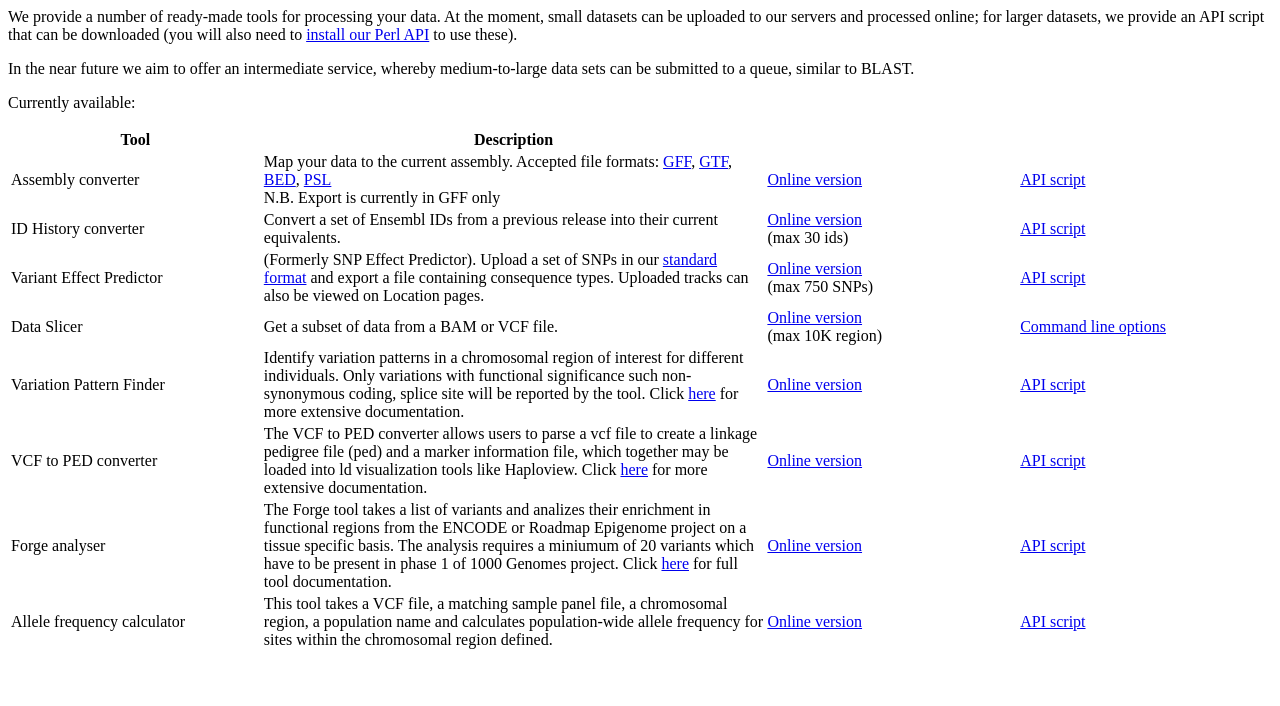
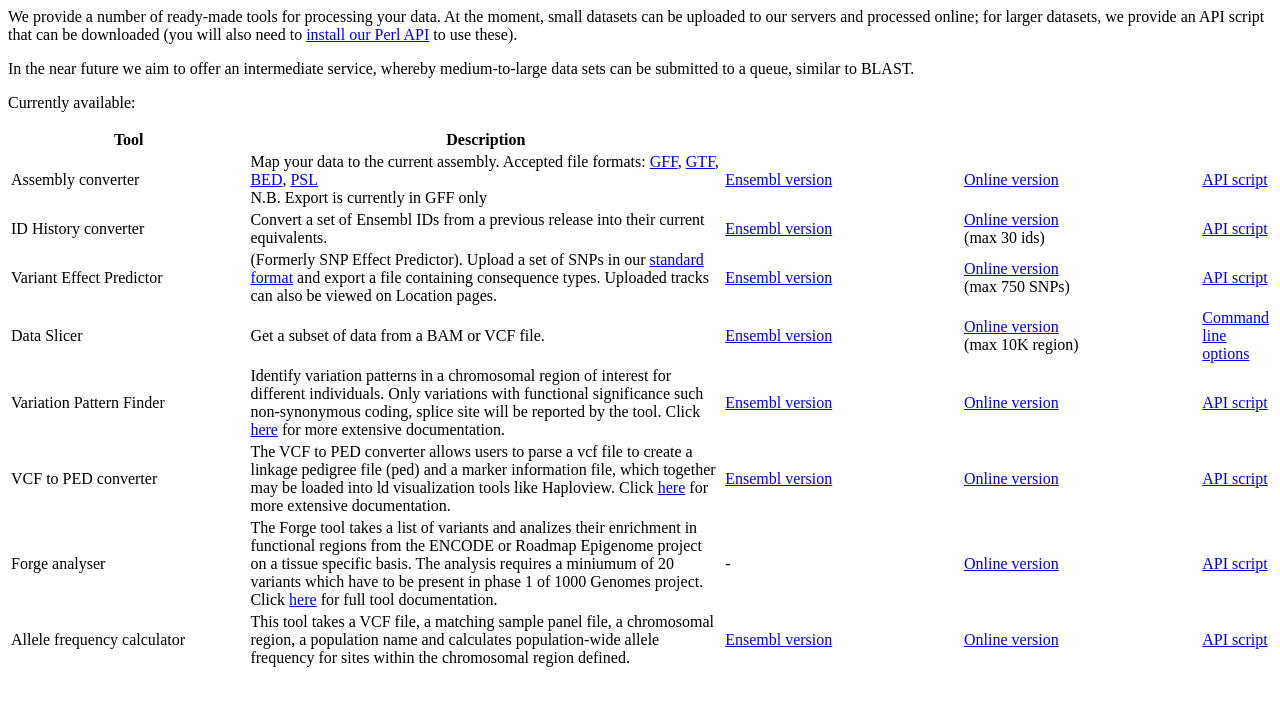
Before and after one commit to EnsemblGenomes/eg-web-g1k, a plain HTML site: page htdocs/tools.html in a window 1280 px wide. Drawn offline with Linux system fonts and the light colour scheme.

Commit message:
Add column for Ensembl tool link in tools table

```diff
--- a/htdocs/tools.html
+++ b/htdocs/tools.html
@@ -14,6 +14,7 @@
   <th style="width:40%">Description</th>
   <th style="width:20%">&nbsp;</th>
   <th style="width:20%">&nbsp;</th>
+  <th style="width:20%">&nbsp;</th>
 </tr>
 
 <tr>
@@ -24,6 +25,7 @@
   <a href="/info/website/upload/bed.html">BED</a>,
   <a href="/info/website/upload/psl.html">PSL</a>
   <br />N.B. Export is currently in GFF only</td>
+  <td><a href="http://grch37.ensembl.org/Homo_sapiens/Tools/AssemblyConverter?db=core" class="modal_link-no">Ensembl version</a></td>
   <td><a href="/[[SPECIESDEFS::ENSEMBL_PRIMARY_SPECIES]]/UserData/SelectFeatures" class="modal_link-no">Online version</a></td>
   <td><a href="ftp://ftp.ensembl.org/pub/misc-scripts/Assembly_mapper_1.0/">API script</a></td>
 </tr>
@@ -31,6 +33,7 @@
 <tr class="bg2">
   <td>ID History converter</td>
   <td>Convert a set of Ensembl IDs from a previous release into their current equivalents.</td>
+  <td><a href="http://grch37.ensembl.org/Homo_sapiens/Tools/IDMapper?db=core" class="modal_link-no">Ensembl version</a></td>
   <td><a href="/[[SPECIESDEFS::ENSEMBL_PRIMARY_SPECIES]]/UserData/UploadStableIDs" class="modal_link-no">Online version</a><br />(max 30 ids)</td>
   <td><a href="ftp://ftp.ensembl.org/pub/misc-scripts/ID_mapper_1.0/">API script</a></td>
 </tr>
@@ -38,18 +41,21 @@
 <tr>
   <td>Variant Effect Predictor</td>
   <td>(Formerly SNP Effect Predictor). Upload a set of SNPs in our <a href="/info/website/upload/var.html">standard format</a> and export a file containing consequence types. Uploaded tracks can also be viewed on Location pages.</td>
+  <td><a href="http://grch37.ensembl.org/Homo_sapiens/Tools/VEP?db=core" class="modal_link-no">Ensembl version</a></td>
   <td><a href="/[[SPECIESDEFS::ENSEMBL_PRIMARY_SPECIES]]/UserData/UploadVariations" class="modal_link-no">Online version</a><br />(max 750 SNPs)</td>
   <td><a href="ftp://ftp.ensembl.org/pub/misc-scripts/Variant_effect_predictor/">API script</a></td>
 </tr>
 <tr class="bg2">
   <td>Data Slicer</td>
   <td>Get a subset of data from a BAM or VCF file.</td>
+  <td><a href="http://grch37.ensembl.org/Homo_sapiens/Tools/DataSlicer?db=core" class="modal_link-no">Ensembl version</a></td>
   <td><a href="/[[SPECIESDEFS::ENSEMBL_PRIMARY_SPECIES]]/UserData/SelectSlice" class="modal_link-no">Online version</a><br />(max 10K region)</td>
   <td><a href="http://www.1000genomes.org/faq/how-do-i-get-sub-section-vcf-file">Command line options</a></td>
 </tr>
 <tr class="bg2">
   <td>Variation Pattern Finder</td>
   <td>Identify variation patterns in a chromosomal region of interest for different individuals. Only variations with functional significance such non-synonymous coding, splice site will be reported by the tool. Click <a href="http://www.1000genomes.org/variation-pattern-finder" target=_blank>here</a> for more extensive documentation. </td>
+  <td><a href="http://grch37.ensembl.org/Homo_sapiens/Tools/VariationPattern?db=core" class="modal_link-no">Ensembl version</a></td>
   <td><a href="/[[SPECIESDEFS::ENSEMBL_PRIMARY_SPECIES]]/UserData/VariationsMapVCF" class="modal_link-no">Online version</a><br /></td>
   <td><a href="ftp://ftp.1000genomes.ebi.ac.uk/vol1/ftp/technical/browser/variation_pattern_finder/version_1.0">API script</a></td>
 </tr>
@@ -57,20 +63,23 @@
 <tr class="bg2">
   <td>VCF to PED converter</td>
   <td>The VCF to PED converter allows users to parse a vcf file to create a linkage pedigree file (ped) and a marker information file, which together may be loaded into ld visualization tools like Haploview. Click <a href="http://www.1000genomes.org/vcf-ped-converter" target=_blank>here</a> for more extensive documentation.</td>
+  <td><a href="http://grch37.ensembl.org/Homo_sapiens/Tools/VcftoPed?db=core" class="modal_link-no">Ensembl version</a></td>
   <td><a href="/[[SPECIESDEFS::ENSEMBL_PRIMARY_SPECIES]]/UserData/Haploview" class="modal_link-no">Online version</a><br /></td>
   <td><a href="ftp://ftp.1000genomes.ebi.ac.uk/vol1/ftp/technical/browser/vcf_to_ped_converter/version_1.1/">API script</a></td>
 </tr>
 
 <tr class="bg2">
   <td>Forge analyser</td>
-  <td>The Forge tool takes a list of variants and analizes their enrichment in functional regions from the ENCODE or Roadmap Epigenome project on a tissue specific basis. The analysis requires a miniumum of 20 variants which have to be present in phase 1 of 1000 Genomes project. Click <a href="http://www.1000genomes.org/forge-analysis-11" target="_blank">here</a> for full tool documentation.
+  <td>The Forge tool takes a list of variants and analizes their enrichment in functional regions from the ENCODE or Roadmap Epigenome project on a tissue specific basis. The analysis requires a miniumum of 20 variants which have to be present in phase 1 of 1000 Genomes project. Click <a href="http://www.1000genomes.org/forge-analysis-11" target="_blank">here</a> for full tool documentation.</td>
+  <td>-</td>
   <td><a href="/[[SPECIESDEFS::ENSEMBL_PRIMARY_SPECIES]]/UserData/Forge" class="modal_link-no">Online version</a><br /></td>
   <td><a href="https://github.com/iandunham/Forge.git">API script</a></td>
 </tr>
 
 <tr class="bg2">
   <td>Allele frequency calculator</td>
-  <td>This tool takes a VCF file, a matching sample panel file, a chromosomal region, a population name and calculates population-wide allele frequency for sites within the chromosomal region defined.
+  <td>This tool takes a VCF file, a matching sample panel file, a chromosomal region, a population name and calculates population-wide allele frequency for sites within the chromosomal region defined.</td>
+  <td><a href="http://grch37.ensembl.org/Homo_sapiens/Tools/AlleleFrequency?db=core" class="modal_link-no">Ensembl version</a></td>
   <td><a href="/[[SPECIESDEFS::ENSEMBL_PRIMARY_SPECIES]]/UserData/Allele" class="modal_link-no">Online version</a><br /></td>
   <td><a href="ftp://ftp.1000genomes.ebi.ac.uk/vol1/ftp/technical/browser/allele_frequency_calculator/">API script</a></td>
 </tr>
```
